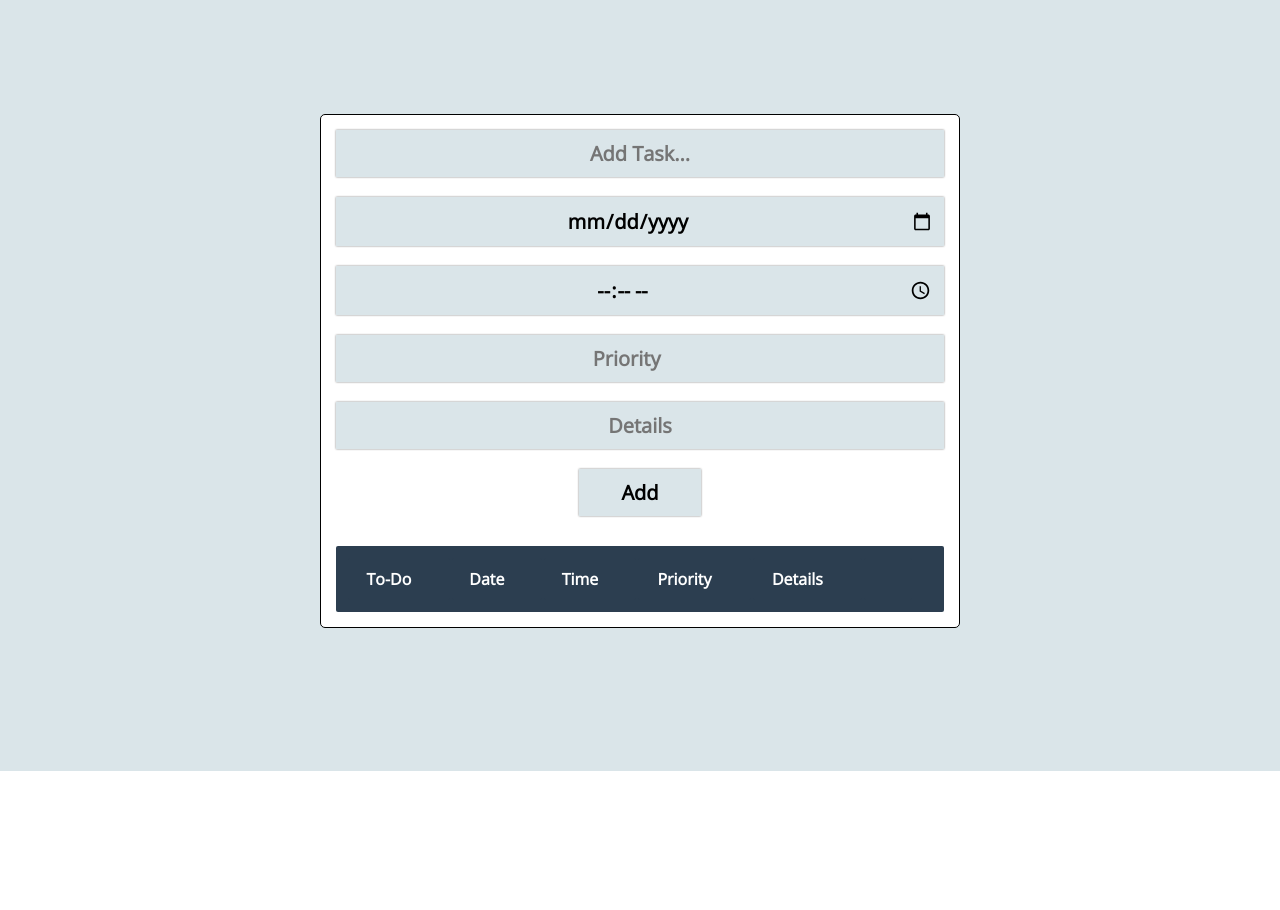
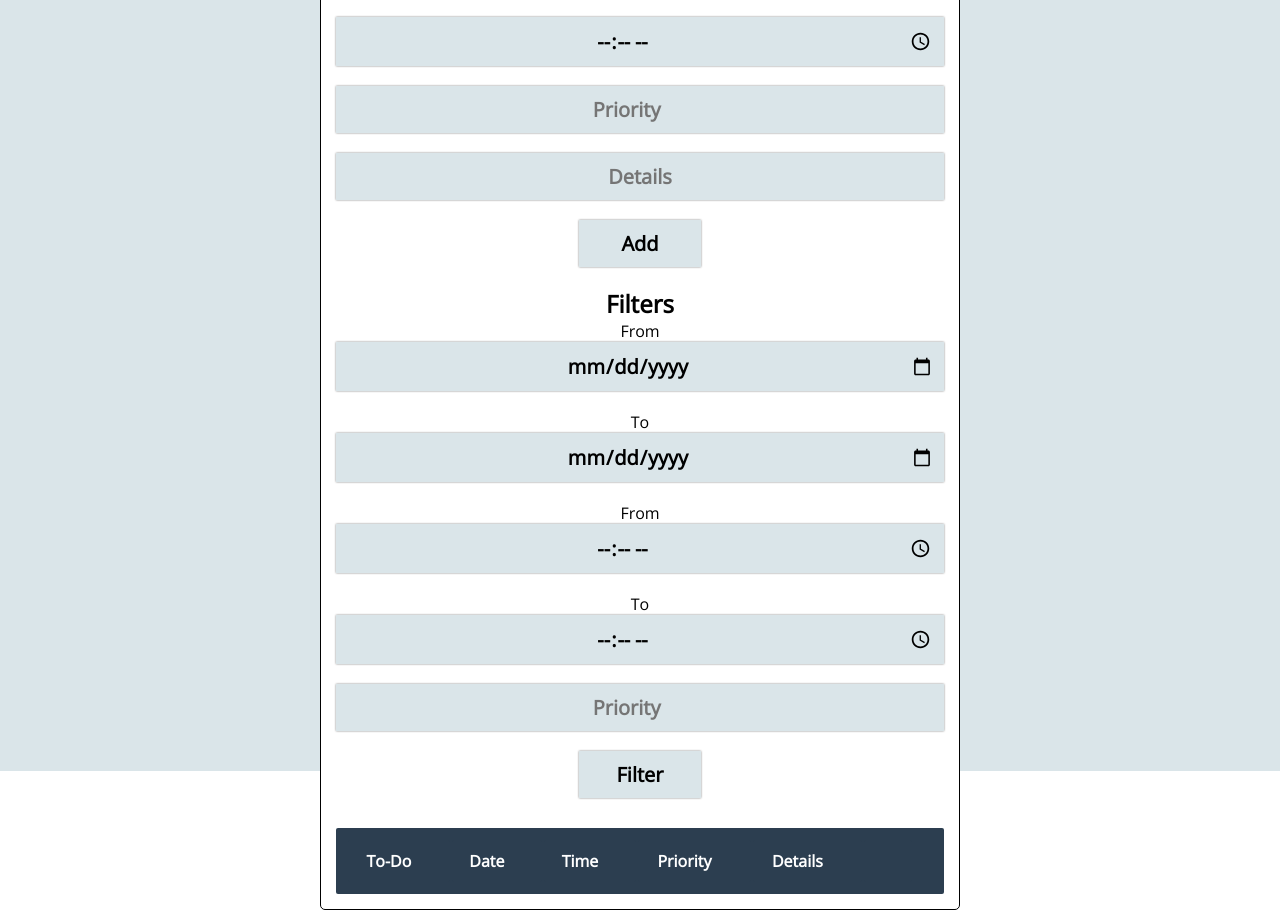
Before and after one commit to Aakanksha-Mandal/Wilmot-Technologies-Projects, a plain HTML site: page index.html in a window 1280 px wide. Shown: the part 72-982 px from the top of the page. Before the commit the page ends 843 px from the top, so only its background shows below. Drawn offline with nearby package versions, Linux system fonts and the light colour scheme.

Commit message:
Update index.html

```diff
--- a/index.html
+++ b/index.html
@@ -12,6 +12,7 @@
     <main>
         <div class="box">
           <div class="inputs">
+            <h2>Add To-Do</h2>
             <input type="text" id="task" autofocus placeholder="Add Task...">
             <input type="date" id="date">
             <input type="time" id="time">
@@ -23,6 +24,20 @@
             </datalist>
             <input type ="text" id="details" placeholder="Details">
             <button id="add_btn">Add</button>
+            <div class="filterInput">
+              <h2>Filters</h4>
+              <label class="filter">From <input type="date" id="dateFromFilter"></label>
+              <label class="filter">To <input type="date" id="dateToFilter"></label>
+              <label class="filter">From<input type="time" id="timeFromFilter"></label>
+              <label class="filter">To<input type="time" id="timeToFilter"></label>
+              <input class="filter" type="text" id="priorityFilter" placeholder="Priority" list="filterList">
+              <datalist id="filterList">
+                <option value="High"></option>
+                <option value="Medium"></option>
+                <option value="Low"></option>
+              </datalist>
+              <button id="filter_btn" onclick="filterResults('filterInput')">Filter</button>
+            </div>
             <ul id="to-do-box"></ul>
             <table id="table">
               <thead>
```
